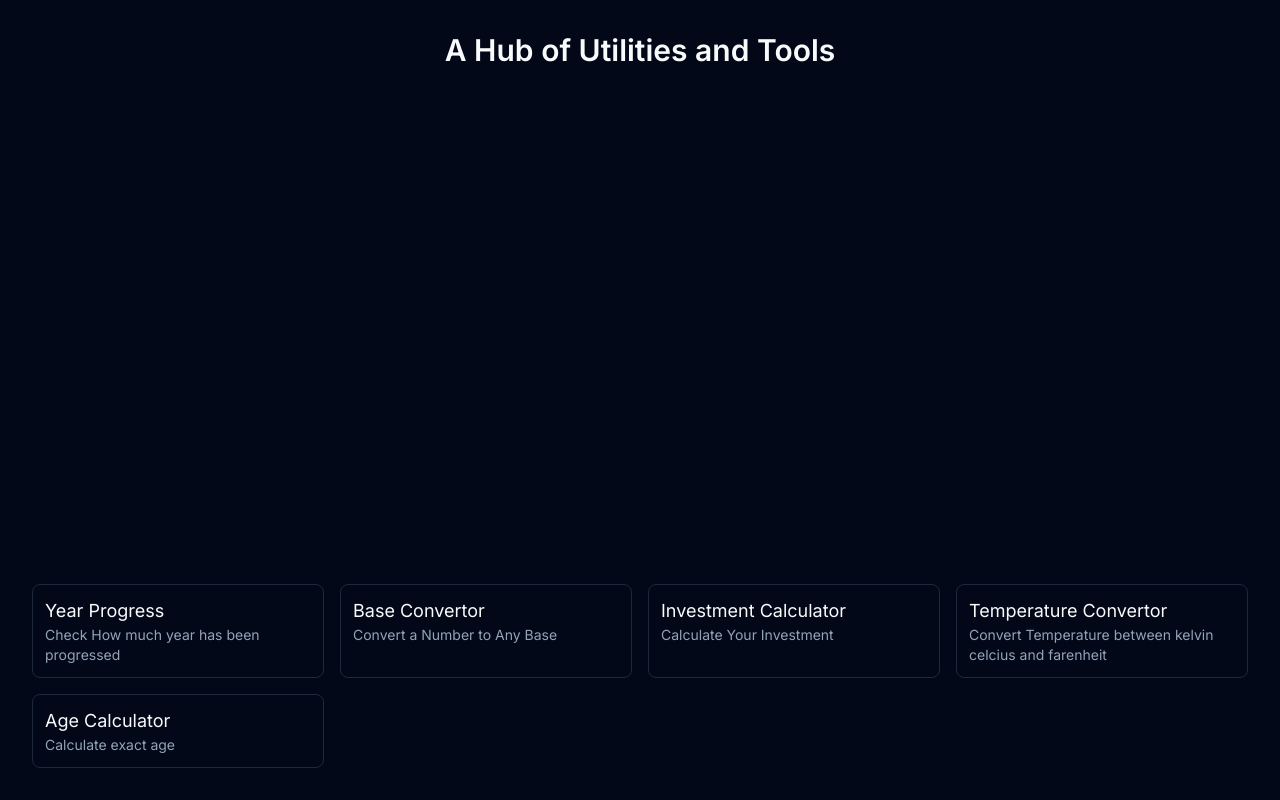
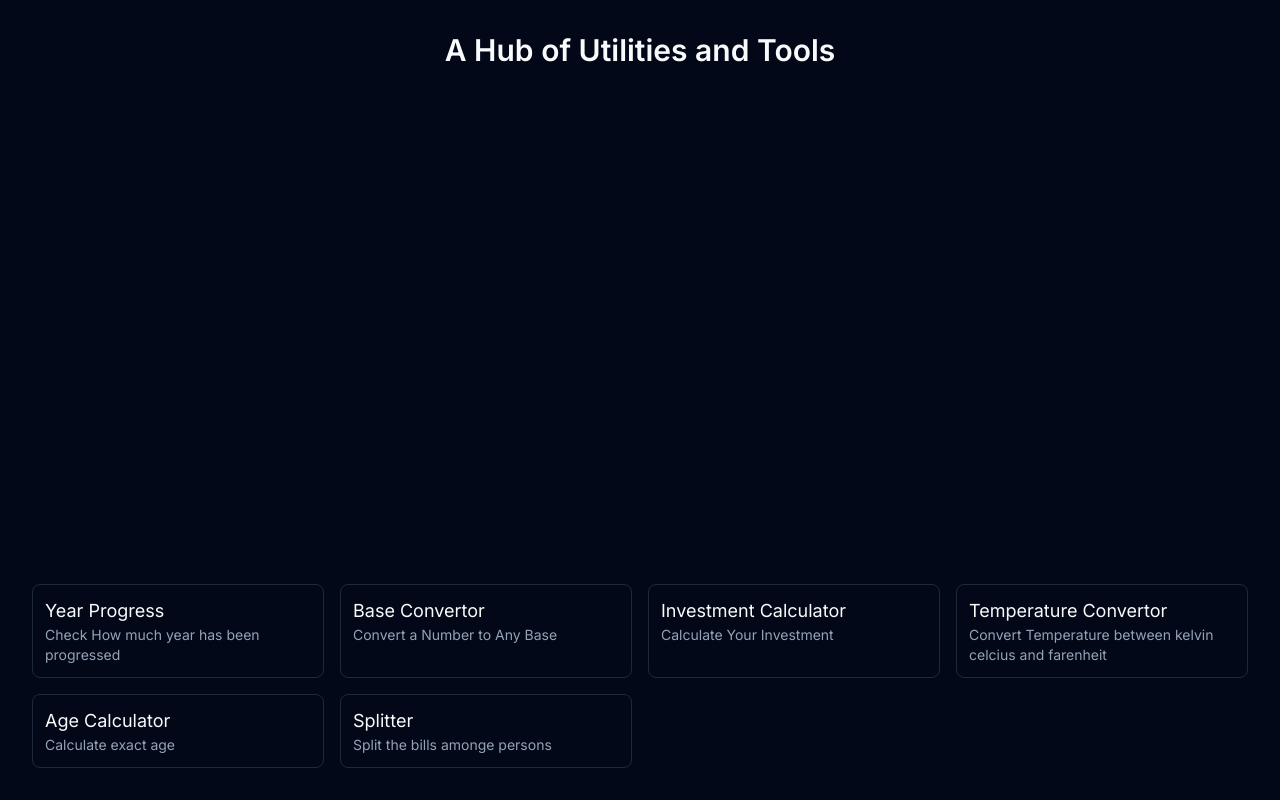
Before and after one commit to shahbaz4783/rapid-toolkit, a Next.js app: page / in a window 1280 px wide. Built offline with nearby package versions, Linux system fonts and the light colour scheme.

Commit message:
splitter tool begin

```diff
--- /dev/null
+++ b/src/app/(tools)/splitter/display-data.tsx
@@ -0,0 +1,7 @@
+import React from 'react';
+
+const DisplayData = () => {
+	return <div>DisplayData</div>;
+};
+
+export default DisplayData;
--- /dev/null
+++ b/src/app/(tools)/splitter/input-fields.tsx
@@ -0,0 +1,7 @@
+import React from 'react';
+
+const InputFields = () => {
+	return <div>InputFields</div>;
+};
+
+export default InputFields;
--- /dev/null
+++ b/src/app/(tools)/splitter/page.tsx
@@ -0,0 +1,14 @@
+import React from 'react';
+import InputFields from './input-fields';
+import DisplayData from './display-data';
+
+const Splitter = () => {
+	return (
+		<div>
+			<InputFields />
+			<DisplayData />
+		</div>
+	);
+};
+
+export default Splitter;
--- a/src/data/tools.ts
+++ b/src/data/tools.ts
@@ -29,4 +29,10 @@ export const tools: ToolsInfoObject[] = [
 		path: '/age-calculator',
 		tags: 'calculator, date',
 	},
+	{
+		title: 'Splitter',
+		description: 'Split the bills amonge persons',
+		path: '/splitter',
+		tags: 'splitter, bill',
+	},
 ];
```
